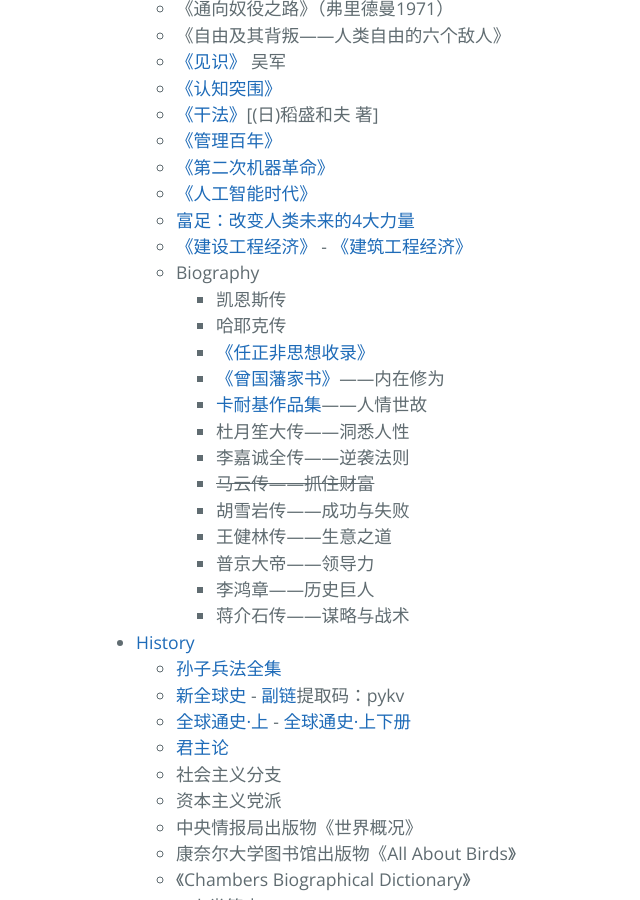
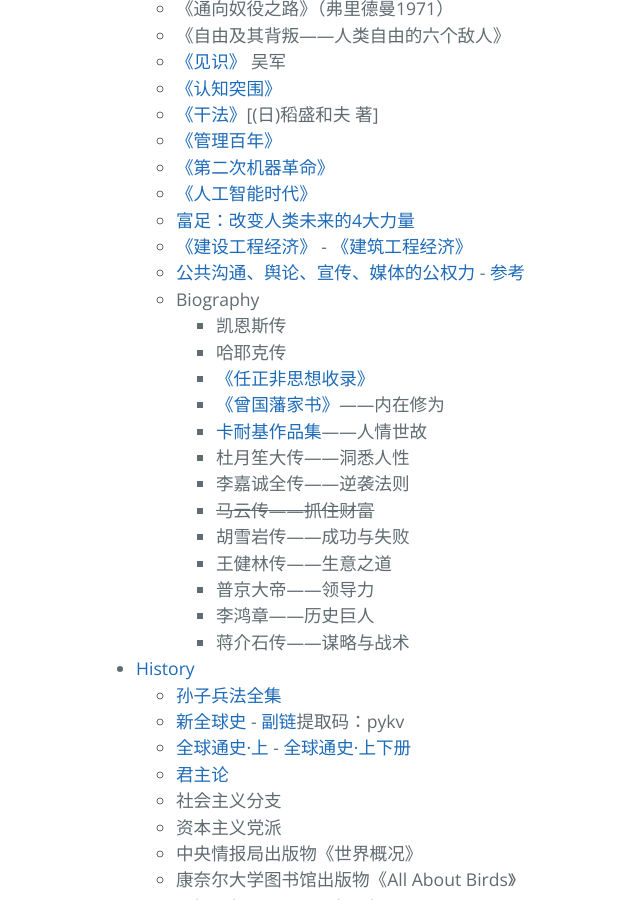
Before and after one commit to AmbroseRen/test, a Jekyll site: the page built from Library/BookListsOne.md, in a window 1280 px wide and 900 px high, scrolled down 1748 px. Shown: the whole window, without its empty margins (128-768 px from the left). Built offline with Jekyll 4.4.1, drawn with Linux system fonts in a browser that asks for light colours; our own code applies the rules of GitHub Pages for plain Markdown files; the repository's description, which GitHub fills in, is left out.

Commit message:
Update BookListsOne.md

```diff
--- a/Library/BookListsOne.md
+++ b/Library/BookListsOne.md
@@ -102,6 +102,7 @@
             <li><a href="https://files.catbox.moe/qyc48c.pdf">《人工智能时代》</a></li>
             <li><a href="https://cdn.jsdelivr.net/gh/AmbroseRen/Picture@master/book/Society/富足：改变人类未来的4大力量.pdf">富足：改变人类未来的4大力量</a></li>
             <li><a href="https://cdn.jsdelivr.net/gh/AmbroseRen/Picture@master/book/Society/《建设工程经济》.pdf">《建设工程经济》</a> - <a href="https://cdn.jsdelivr.net/gh/AmbroseRen/Picture@master/book/Society/《建筑工程经济》.pdf">《建筑工程经济》</a></li>
+	    <li><a href="https://www.routledge.com/Communication-and-Society/book-series/SE0130#">公共沟通、舆论、宣传、媒体的公权力</a> - <a href="https://zhuanlan.zhihu.com/p/112584291">参考</a></li>
 	    <li id="biography">Biography
                 <ul>
                     <li>凯恩斯传</li>
```
